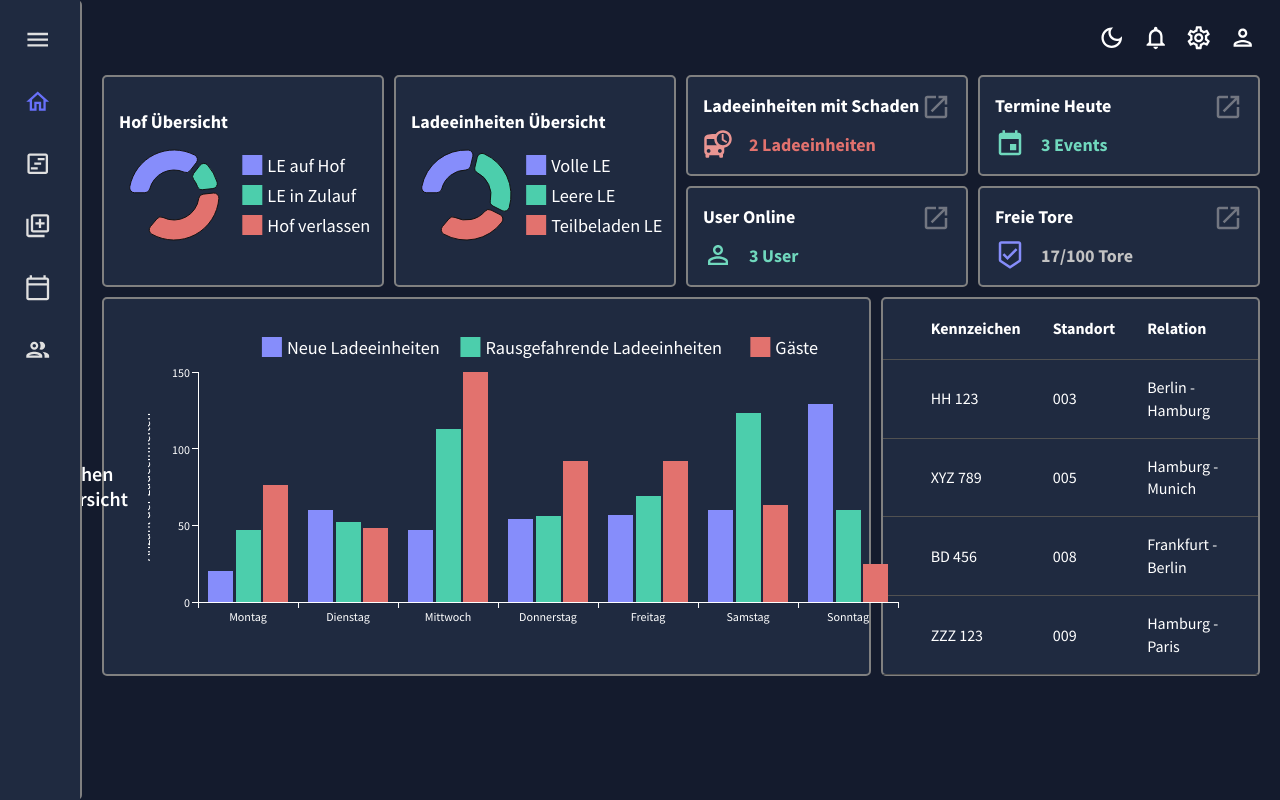
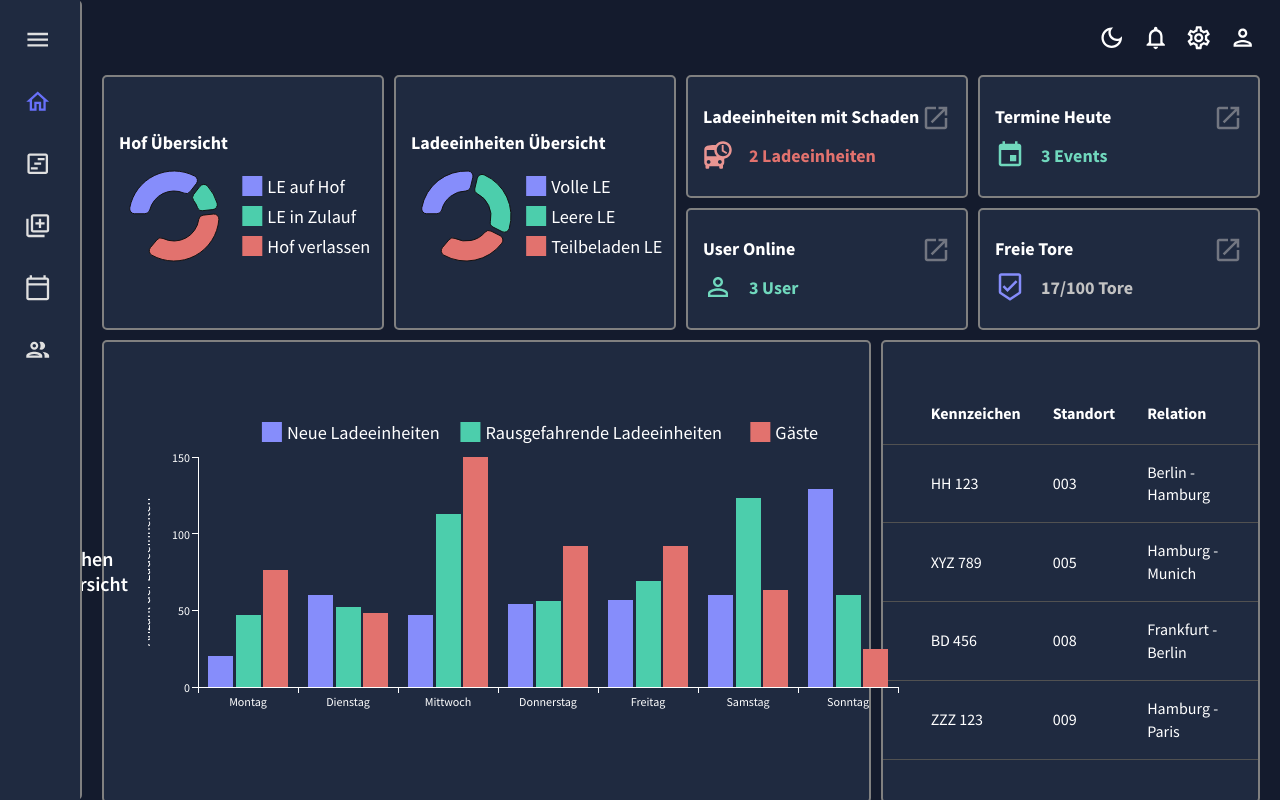
Before and after one commit to crowtek/Data-Visualization-Tool, a React (Create React App) app: page / in a window 1280 px wide. Built offline with nearby package versions, Linux system fonts and the light colour scheme.

Commit message:
Dasboard page size changes

```diff
--- a/src/scenes/Dashboard/index.jsx
+++ b/src/scenes/Dashboard/index.jsx
@@ -17,10 +17,8 @@ const Dashboard = () => {
   const isScreenLg = useMediaQuery(theme.breakpoints.down("lg"));
 
   return (
-    <Box m="20px" mt="0px">
-
-      <Box display="grid" gridTemplateColumns="repeat(12, 1fr)" gridAutoRows="repeat(6, 1fr)" gap="10px"
-      >
+    <Box paddingX="20px" height={"91vh"}>
+      <Box display="grid" gridTemplateColumns="repeat(12, 1fr)" gridAutoRows="repeat(6, 1fr)" gap="10px" height={"100%"}>
         <Yard vehicleData={mockDataVehicles} zulaufData={mockDataVehiclesZulauf} historyData={mockDataVehiclesHistory}/>
         <Vehicles vehicleData={mockDataVehicles} />
         <Damages vehicleData={mockDataVehicles}/>
```
